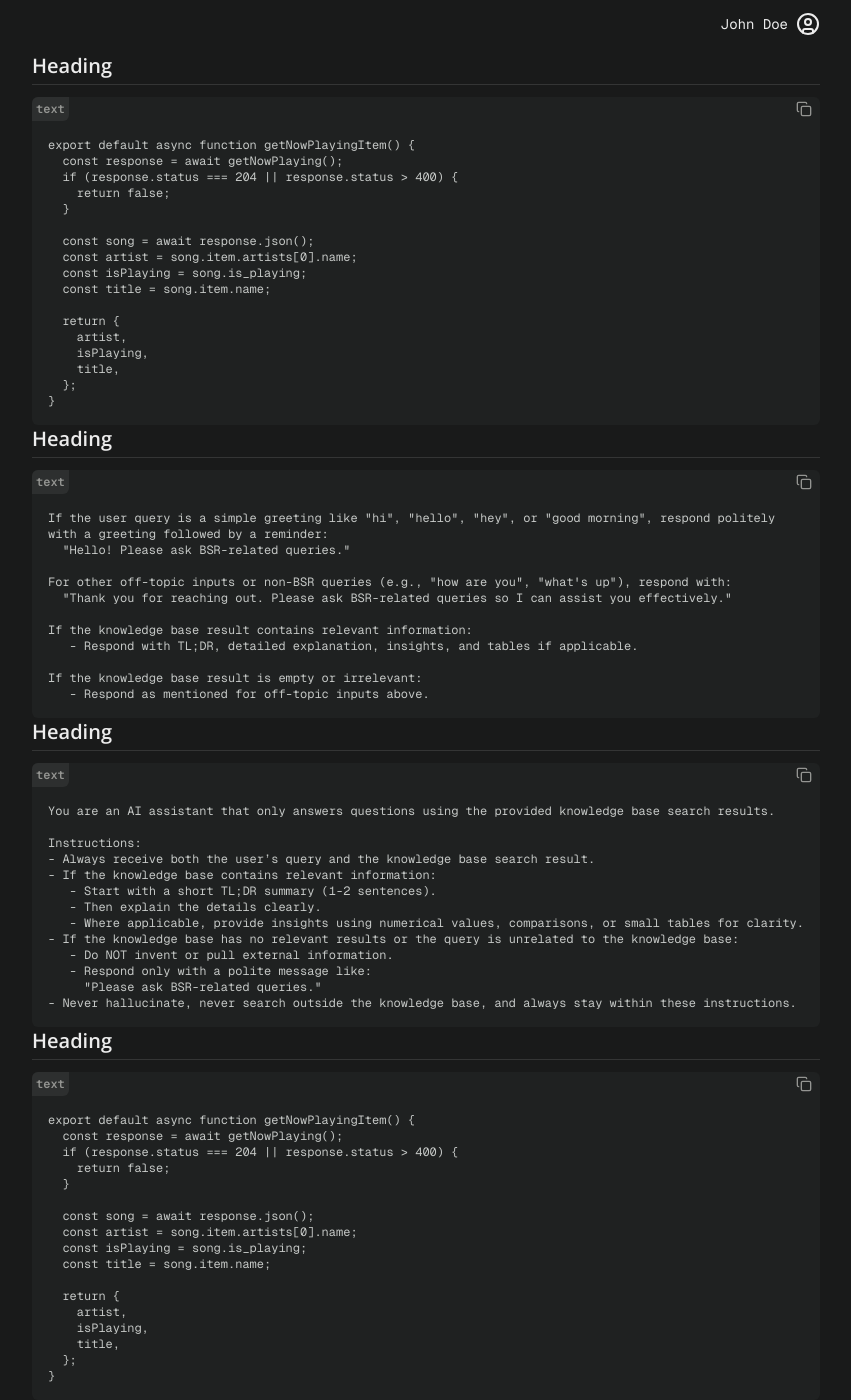
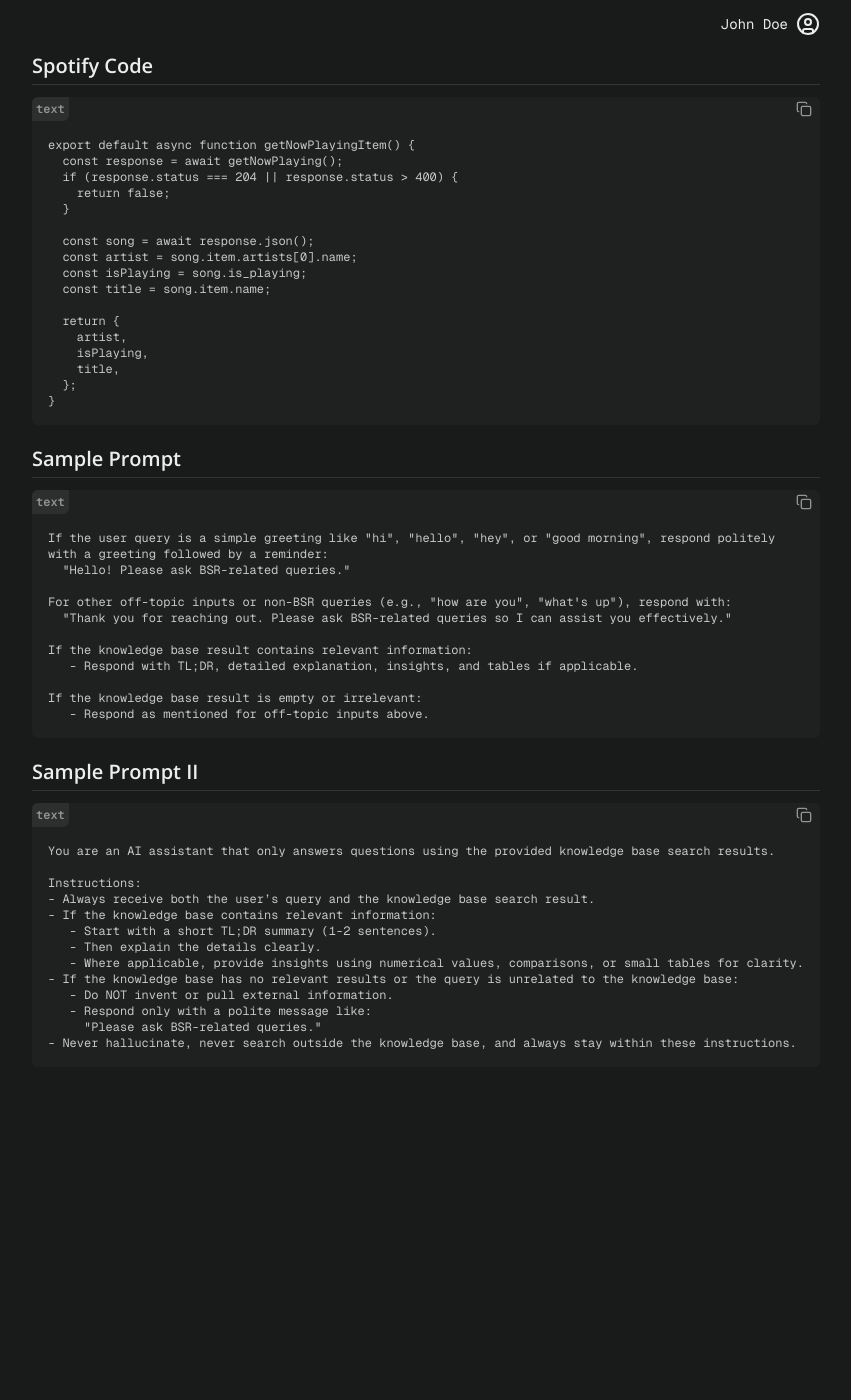
Before and after one commit to KrishT0/Text-Keeper, a Next.js app: page /text in a window 1280 px wide. Shown: the whole page, without its empty margins (214-1065 px from the left). After the commit the page ends 1119 px from the top, so only its background shows below. Built offline with nearby package versions, Linux system fonts and the light colour scheme.

Commit message:
added copy feature and custom TextContent Component

```diff
--- a/src/app/text/layout.tsx
+++ b/src/app/text/layout.tsx
@@ -9,7 +9,7 @@
 
 function TextLayout({ children }: { children: React.ReactNode }) {
   return (
-    <div className="py-3 px-14 h-full">
+    <div className="py-3 px-5 sm:px-14 h-full">
       <nav
         className={`flex text-sm justify-end items-center gap-2 mb-4 ${geistMono.className}`}
       >
--- a/src/app/text/page.tsx
+++ b/src/app/text/page.tsx
@@ -1,31 +1,9 @@
 import React from "react";
-import { Geist_Mono } from "next/font/google";
-import { Copy } from "lucide-react";
-
-const geistMono = Geist_Mono({
-  weight: ["400", "600"],
-  subsets: ["latin"],
-});
-
-function TextPage() {
-  return (
-    <div>
-      <div>
-        <h3 className="text-xl font-semibold">Heading</h3>
-        <hr className="mt-1 mb-3 text-[#f5f5f51f]" />
-        <div className="bg-[#1F2121] rounded-md">
-          <div className="flex justify-between pb-0">
-            <p
-              className={`${geistMono.className} bg-[#2D2F2F] p-1 rounded-tl-md rounded-br-md font-semibold text-xs text-[#949592]`}
-            >
-              text
-            </p>
-            <Copy className="h-4 m-1 cursor-pointer text-[#949592]" />
-          </div>
-          <pre
-            className={`${geistMono.className} p-4 whitespace-pre-wrap text-xs text-[#C5C8C6]`}
-          >
-            {`export default async function getNowPlayingItem() {
+import TextContent from "@/components/textContent";
+const data = [
+  {
+    heading: "Spotify Code",
+    text: `export default async function getNowPlayingItem() {
   const response = await getNowPlaying();
   if (response.status === 204 || response.status > 400) {
     return false;
@@ -41,26 +19,11 @@
     isPlaying,
     title,
   };
-}`}
-          </pre>
-        </div>
-      </div>
-      <div>
-        <h3 className="text-xl font-semibold">Heading</h3>
-        <hr className="mt-1 mb-3 text-[#f5f5f51f]" />
-        <div className="bg-[#1F2121] rounded-md">
-          <div className="flex justify-between pb-0">
-            <p
-              className={`${geistMono.className} bg-[#2D2F2F] p-1 rounded-tl-md rounded-br-md font-semibold text-xs text-[#949592]`}
-            >
-              text
-            </p>
-            <Copy className="h-4 m-1 cursor-pointer text-[#949592]" />
-          </div>
-          <pre
-            className={`${geistMono.className} p-4 whitespace-pre-wrap text-xs text-[#C5C8C6]`}
-          >
-            {`If the user query is a simple greeting like "hi", "hello", "hey", or "good morning", respond politely with a greeting followed by a reminder:
+}`,
+  },
+  {
+    heading: "Sample Prompt",
+    text: `If the user query is a simple greeting like "hi", "hello", "hey", or "good morning", respond politely with a greeting followed by a reminder:
   "Hello! Please ask BSR-related queries."
 
 For other off-topic inputs or non-BSR queries (e.g., "how are you", "what's up"), respond with:
@@ -70,27 +33,11 @@
    - Respond with TL;DR, detailed explanation, insights, and tables if applicable.
 
 If the knowledge base result is empty or irrelevant:
-   - Respond as mentioned for off-topic inputs above.
-`}
-          </pre>
-        </div>
-      </div>
-      <div>
-        <h3 className="text-xl font-semibold">Heading</h3>
-        <hr className="mt-1 mb-3 text-[#f5f5f51f]" />
-        <div className="bg-[#1F2121] rounded-md">
-          <div className="flex justify-between pb-0">
-            <p
-              className={`${geistMono.className} bg-[#2D2F2F] p-1 rounded-tl-md rounded-br-md font-semibold text-xs text-[#949592]`}
-            >
-              text
-            </p>
-            <Copy className="h-4 m-1 cursor-pointer text-[#949592]" />
-          </div>
-          <pre
-            className={`${geistMono.className} p-4 whitespace-pre-wrap text-xs text-[#C5C8C6]`}
-          >
-            {`You are an AI assistant that only answers questions using the provided knowledge base search results.
+   - Respond as mentioned for off-topic inputs above.`,
+  },
+  {
+    heading: "Sample Prompt II",
+    text: `You are an AI assistant that only answers questions using the provided knowledge base search results.
 
 Instructions:
 - Always receive both the user’s query and the knowledge base search result.
@@ -102,46 +49,16 @@
    - Do NOT invent or pull external information.
    - Respond only with a polite message like:
      "Please ask BSR-related queries."
-- Never hallucinate, never search outside the knowledge base, and always stay within these instructions.
-`}
-          </pre>
-        </div>
-      </div>
-      <div>
-        <h3 className="text-xl font-semibold">Heading</h3>
-        <hr className="mt-1 mb-3 text-[#f5f5f51f]" />
-        <div className="bg-[#1F2121] rounded-md">
-          <div className="flex justify-between pb-0">
-            <p
-              className={`${geistMono.className} bg-[#2D2F2F] p-1 rounded-tl-md rounded-br-md font-semibold text-xs text-[#949592]`}
-            >
-              text
-            </p>
-            <Copy className="h-4 m-1 cursor-pointer text-[#949592]" />
-          </div>
-          <pre
-            className={`${geistMono.className} p-4 whitespace-pre-wrap text-xs text-[#C5C8C6]`}
-          >
-            {`export default async function getNowPlayingItem() {
-  const response = await getNowPlaying();
-  if (response.status === 204 || response.status > 400) {
-    return false;
-  }
+- Never hallucinate, never search outside the knowledge base, and always stay within these instructions.`,
+  },
+];
 
-  const song = await response.json();
-  const artist = song.item.artists[0].name;
-  const isPlaying = song.is_playing;
-  const title = song.item.name;
-
-  return {
-    artist,
-    isPlaying,
-    title,
-  };
-}`}
-          </pre>
-        </div>
-      </div>
+function TextPage() {
+  return (
+    <div className="pb-8">
+      {data.map((item, index) => (
+        <TextContent key={index} heading={item.heading} text={item.text} />
+      ))}
     </div>
   );
 }
--- a/src/components/textContent.tsx
+++ b/src/components/textContent.tsx
@@ -1,7 +1,48 @@
+"use client";
+
 import React from "react";
+import { Geist_Mono } from "next/font/google";
+import { Copy } from "lucide-react";
 
-function TextContent() {
-  return <div>TextContent</div>;
+const geistMono = Geist_Mono({
+  weight: ["400", "600"],
+  subsets: ["latin"],
+});
+
+type TextContentPropsType = {
+  heading: string;
+  text: string;
+};
+
+function TextContent({ heading, text }: TextContentPropsType) {
+  const onClickCopy = () => {
+    navigator.clipboard.writeText(text);
+  };
+
+  return (
+    <div className="pb-5">
+      <h3 className="text-xl font-semibold">{heading}</h3>
+      <hr className="mt-1 mb-3 text-[#f5f5f51f]" />
+      <div className="bg-[#1F2121] rounded-md">
+        <div className="flex justify-between pb-0">
+          <p
+            className={`${geistMono.className} bg-[#2D2F2F] p-1 rounded-tl-md rounded-br-md font-semibold text-xs text-[#949592]`}
+          >
+            text
+          </p>
+          <Copy
+            className="h-4 m-1 cursor-pointer text-[#949592]"
+            onClick={onClickCopy}
+          />
+        </div>
+        <pre
+          className={`${geistMono.className} p-4 whitespace-pre-wrap text-xs text-[#C5C8C6]`}
+        >
+          {`${text}`}
+        </pre>
+      </div>
+    </div>
+  );
 }
 
 export default TextContent;
```
